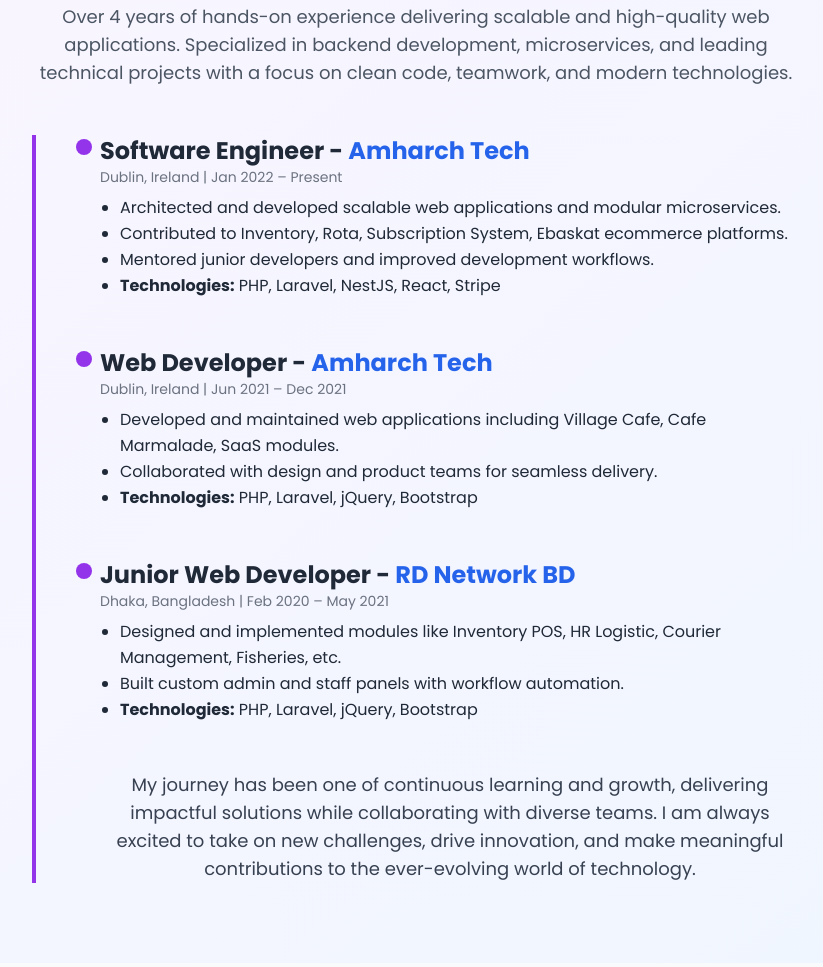
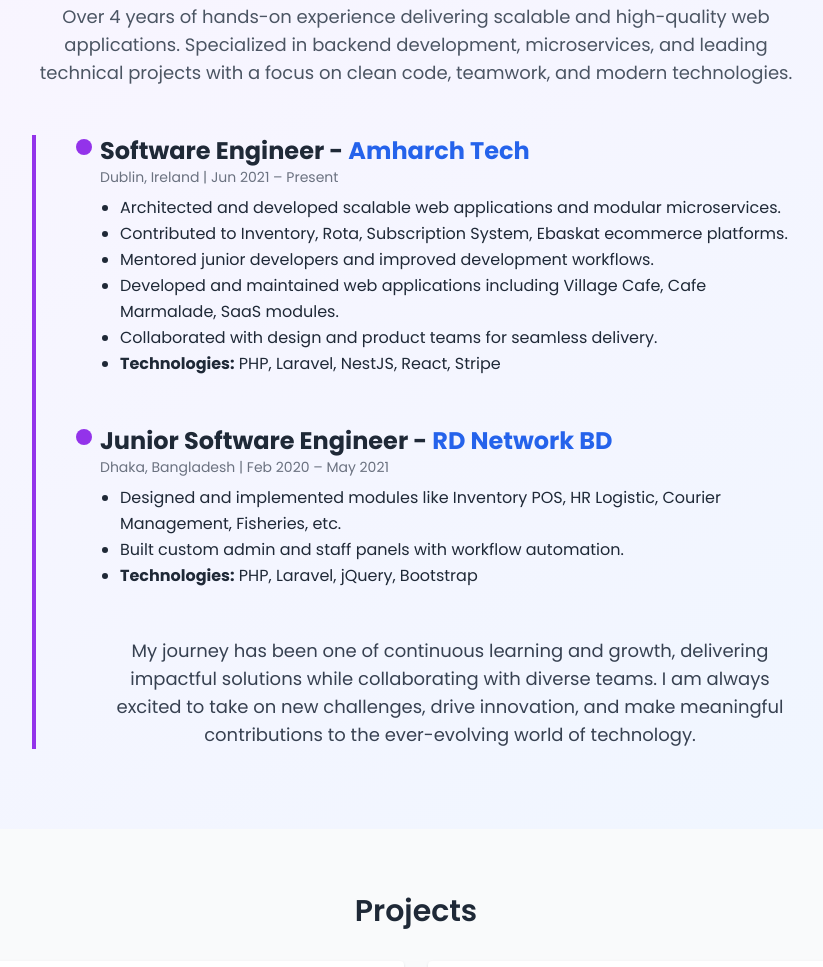
Before and after one commit to moinulibr/my-portfolio, a plain HTML site: page index.html in a window 1280 px wide. Shown: the part 1387-2354 px from the top of the page, without its empty margins (224-1047 px from the left). Drawn offline with nearby package versions, Linux system fonts and the light colour scheme.

Commit message:
modify experience

```diff
--- a/index.html
+++ b/index.html
@@ -96,16 +96,21 @@
                     <div class="absolute w-4 h-4 bg-purple-600 rounded-full -left-6 top-1"></div>
                     <h3 class="text-2xl font-bold">Software Engineer - <a href="https://amharctech.com/" target="_blank"
                             class="text-blue-600">Amharch Tech</a></h3>
-                    <p class="text-sm text-gray-500">Dublin, Ireland | Jan 2022 – Present</p>
+                    <p class="text-sm text-gray-500">Dublin, Ireland | Jun 2021 – Present</p>
                     <ul class="list-disc ml-5 mt-2 text-base leading-relaxed">
                         <li>Architected and developed scalable web applications and modular microservices.</li>
                         <li>Contributed to Inventory, Rota, Subscription System, Ebaskat ecommerce platforms.</li>
                         <li>Mentored junior developers and improved development workflows.</li>
+                        <!----previous--->
+                        <li>Developed and maintained web applications including Village Cafe, Cafe Marmalade, SaaS
+                            modules.</li>
+                        <li>Collaborated with design and product teams for seamless delivery.</li>
+                        <!-- <li><strong>Technologies:</strong> PHP, Laravel, jQuery, Bootstrap</li> -->
                         <li><strong>Technologies:</strong> PHP, Laravel, NestJS, React, Stripe</li>
                     </ul>
                 </div>
 
-                <div class="mb-12 relative">
+                <!-- <div class="mb-12 relative">
                     <div class="absolute w-4 h-4 bg-purple-600 rounded-full -left-6 top-1"></div>
                     <h3 class="text-2xl font-bold">Web Developer - <a href="https://amharctech.com/" target="_blank"
                             class="text-blue-600">Amharch Tech</a></h3>
@@ -116,11 +121,11 @@
                         <li>Collaborated with design and product teams for seamless delivery.</li>
                         <li><strong>Technologies:</strong> PHP, Laravel, jQuery, Bootstrap</li>
                     </ul>
-                </div>
+                </div> -->
 
                 <div class="relative">
                     <div class="absolute w-4 h-4 bg-purple-600 rounded-full -left-6 top-1"></div>
-                    <h3 class="text-2xl font-bold">Junior Web Developer - <a href="https://www.rdnetworkbd.com/"
+                    <h3 class="text-2xl font-bold">Junior Software Engineer - <a href="https://www.rdnetworkbd.com/"
                             target="_blank" class="text-blue-600">RD Network BD</a></h3>
                     <p class="text-sm text-gray-500">Dhaka, Bangladesh | Feb 2020 – May 2021</p>
                     <ul class="list-disc ml-5 mt-2 text-base leading-relaxed">
```
